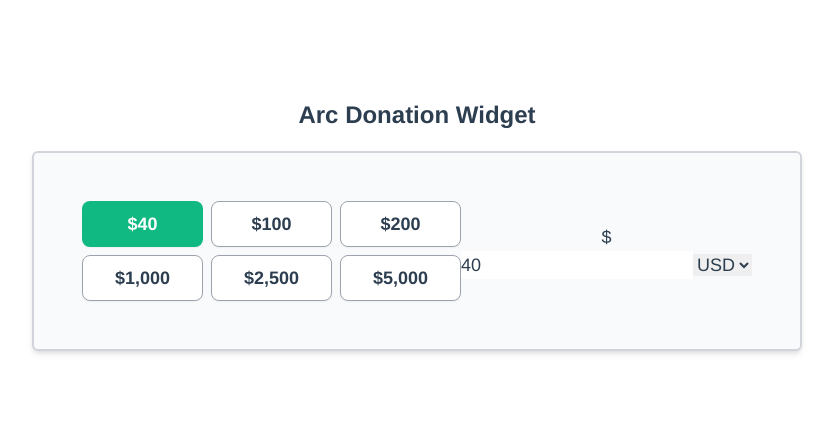
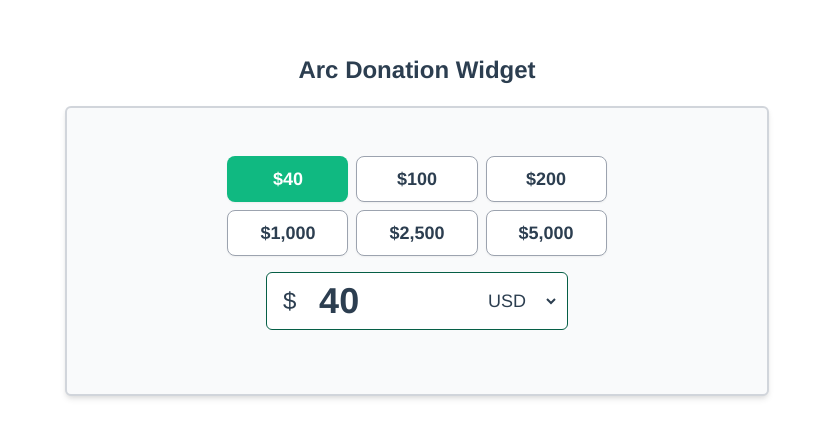
Before and after one commit to arcbjorn/arc-donation-widget, a Vue app in the folder client/: page / in a window 1280 px wide. Shown: the part 185-622 px from the top of the page, without its empty margins (223-1056 px from the left). Built offline with nearby package versions, Linux system fonts and the light colour scheme.

Commit message:
feat (client): add styles for components
 - CurrencySelect
 - DonationBox

```diff
--- a/client/src/index.css
+++ b/client/src/index.css
@@ -14,16 +14,30 @@
   }
 
   .widget {
-    @apply flex justify-center items-center p-12 bg-gray-50 border-2 border-gray-300 rounded-md shadow-md;
+    @apply flex flex-col justify-center items-center p-12 bg-gray-50 border-2 border-gray-300 rounded-md shadow-md;
   }
 
   .button-group {
     @apply grid grid-cols-3 gap-2;
   }
 
+  .donation-box {
+    @apply w-1/2 m-auto my-4 py-2 bg-white flex flex-row justify-items-center items-center rounded-md border border-green-800;
+  }
+
+  .currency-sign {
+    @apply text-2xl mx-4;
+  }
+
+  .donation-input {
+    @apply w-1/2 m-auto font-semibold text-4xl focus:outline-none;
+  }
+
+  select {
+    @apply w-1/4 mx-2 py-1 bg-white outline-none cursor-pointer;
+  }
+
   button {
     @apply py-2 px-8 font-semibold border rounded-lg shadow-sm focus:outline-none;
   }
 }
-
-/* bg-green-500 text-white border-transparent for active button */
```
